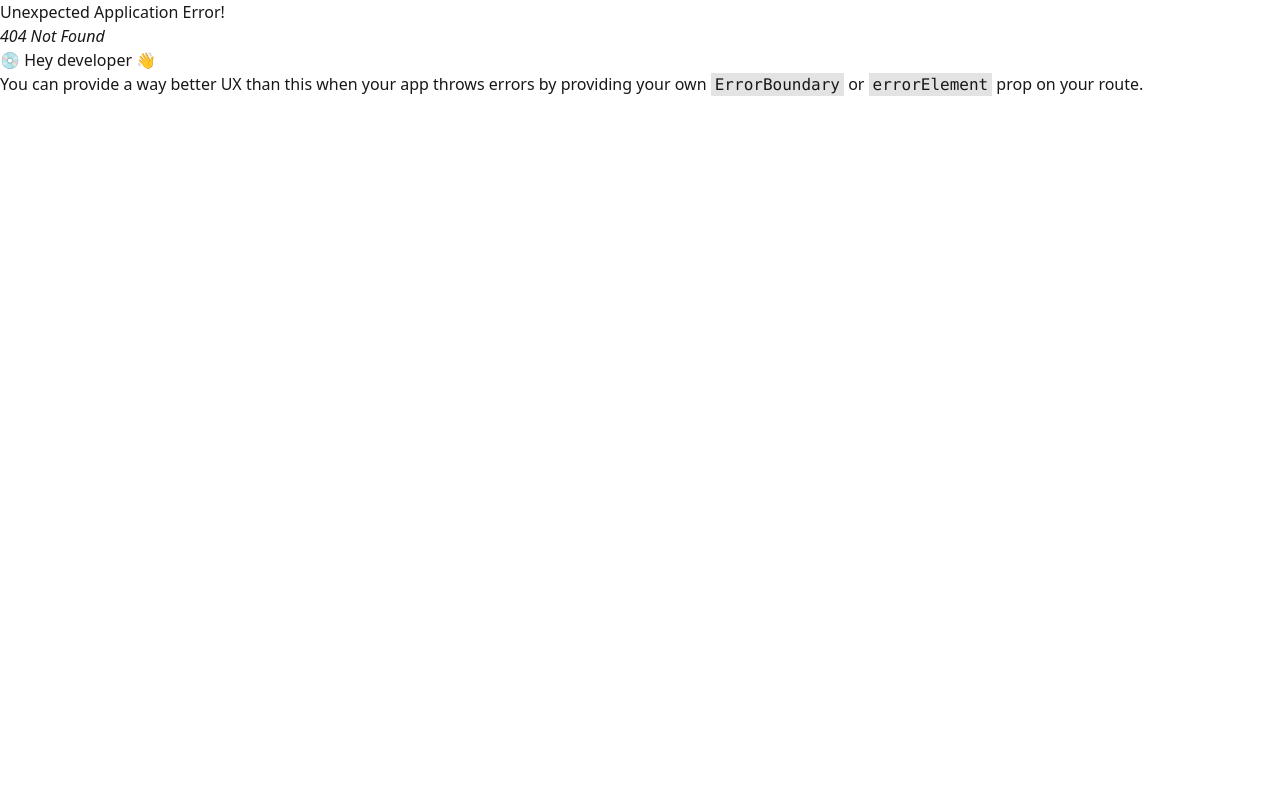
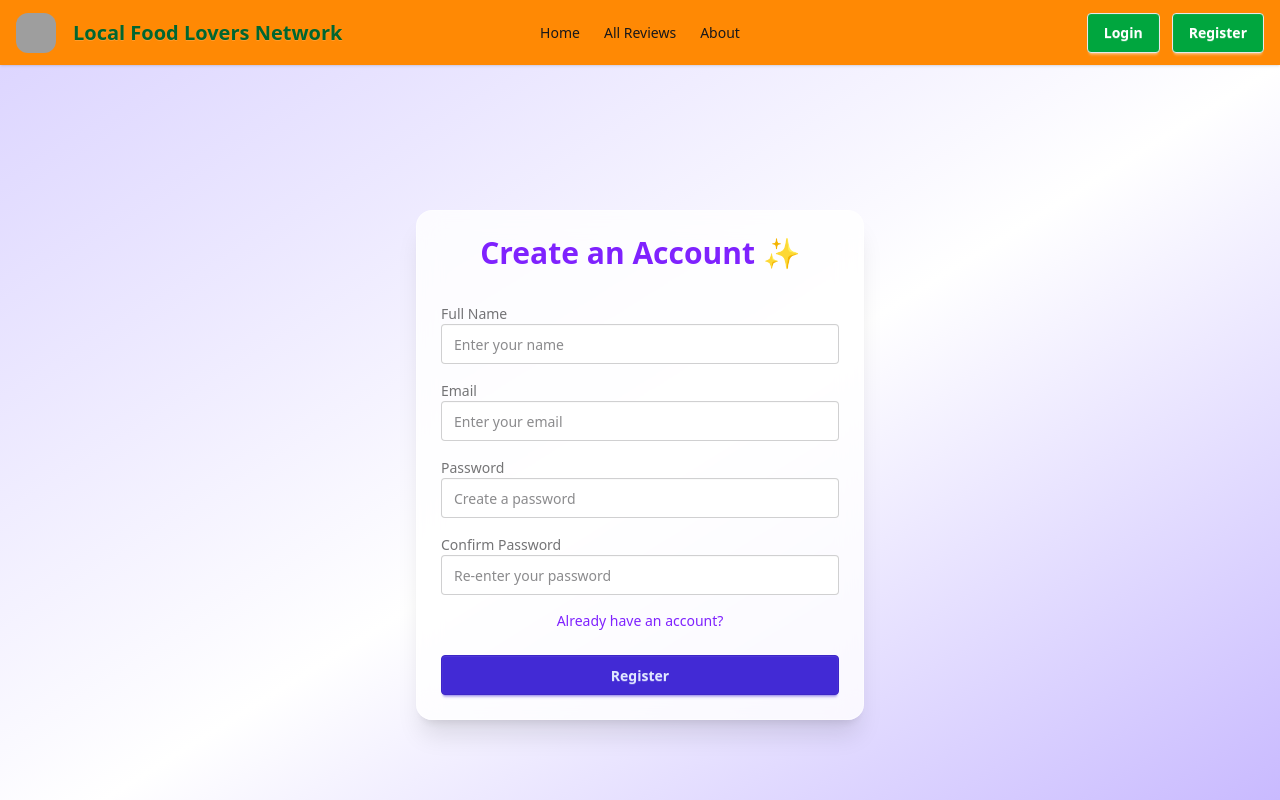
Before and after one commit to Badsha012/Local_Food_Loers_Network_Client_Side, a React (Vite) app: page /register in a window 1280 px wide. Before the commit this address had no page. Shown: the top 800 px of the page. Built offline with nearby package versions, Linux system fonts and the light colour scheme; grey boxes are pictures that could not be loaded.

Commit message:
added a login and register page

```diff
--- a/src/Componen/Navbar.jsx
+++ b/src/Componen/Navbar.jsx
@@ -42,7 +42,7 @@ const Navbar = () => {
                 <Link to="/login" className="btn bg-green-600 text-white hover:bg-green-700">
                     Login
                 </Link>
-                 <Link to="/login" className="btn bg-green-600 text-white hover:bg-green-700">
+                 <Link to="/register" className="btn bg-green-600 text-white hover:bg-green-700">
                     Register
                 </Link>
             </div>
--- /dev/null
+++ b/src/Pages/Login.jsx
@@ -0,0 +1,44 @@
+import React from "react";
+
+const Login = () => {
+  return (
+    <div className="min-h-screen bg-gradient-to-br from-violet-200 via-white to-violet-300 flex items-center justify-center p-4">
+      <div className="card w-full max-w-md bg-white/80 backdrop-blur-md shadow-xl border border-white/40 rounded-2xl">
+        <div className="card-body">
+          <h2 className="text-3xl font-bold text-center text-violet-600 mb-6">
+            Welcome Back 👋
+          </h2>
+
+          <form className="space-y-4">
+            <div>
+              <label className="label font-medium">Email</label>
+              <input
+                type="email"
+                placeholder="Enter your email"
+                className="input input-bordered w-full"
+              />
+            </div>
+
+            <div>
+              <label className="label font-medium">Password</label>
+              <input
+                type="password"
+                placeholder="••••••••"
+                className="input input-bordered w-full"
+              />
+            </div>
+
+            <div className="flex justify-between text-sm">
+              <a className="link link-hover text-violet-600">Forgot password?</a>
+              <a className="link link-hover text-violet-600">Create account</a>
+            </div>
+
+            <button className="btn btn-primary w-full mt-2">Login</button>
+          </form>
+        </div>
+      </div>
+    </div>
+  );
+};
+
+export default Login;
--- /dev/null
+++ b/src/Pages/Register.jsx
@@ -0,0 +1,63 @@
+import React from "react";
+
+const Register = () => {
+  return (
+    <div className="min-h-screen bg-gradient-to-br from-violet-200 via-white to-violet-300 flex items-center justify-center p-4">
+      <div className="card w-full max-w-md bg-white/80 backdrop-blur-md shadow-xl border border-white/40 rounded-2xl">
+        <div className="card-body">
+          <h2 className="text-3xl font-bold text-center text-violet-600 mb-6">
+            Create an Account ✨
+          </h2>
+
+          <form className="space-y-4">
+            <div>
+              <label className="label font-medium">Full Name</label>
+              <input
+                type="text"
+                placeholder="Enter your name"
+                className="input input-bordered w-full"
+              />
+            </div>
+
+            <div>
+              <label className="label font-medium">Email</label>
+              <input
+                type="email"
+                placeholder="Enter your email"
+                className="input input-bordered w-full"
+              />
+            </div>
+
+            <div>
+              <label className="label font-medium">Password</label>
+              <input
+                type="password"
+                placeholder="Create a password"
+                className="input input-bordered w-full"
+              />
+            </div>
+
+            <div>
+              <label className="label font-medium">Confirm Password</label>
+              <input
+                type="password"
+                placeholder="Re-enter your password"
+                className="input input-bordered w-full"
+              />
+            </div>
+
+            <div className="flex justify-center text-sm">
+              <a className="link link-hover text-violet-600">
+                Already have an account?
+              </a>
+            </div>
+
+            <button className="btn btn-primary w-full mt-2">Register</button>
+          </form>
+        </div>
+      </div>
+    </div>
+  );
+};
+
+export default Register;
```
Also changed, not shown: src/Router/Router.jsx (+14 -1 lines).
